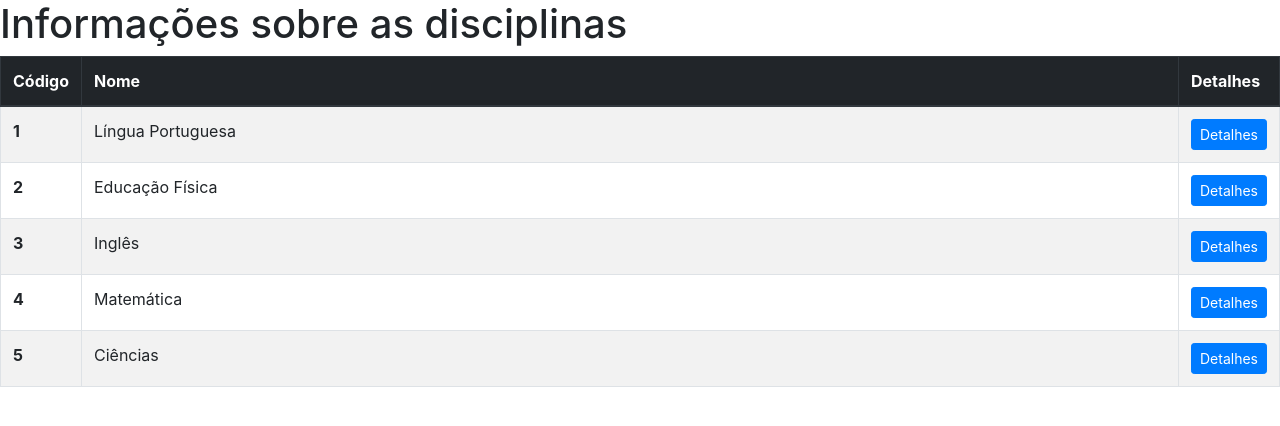
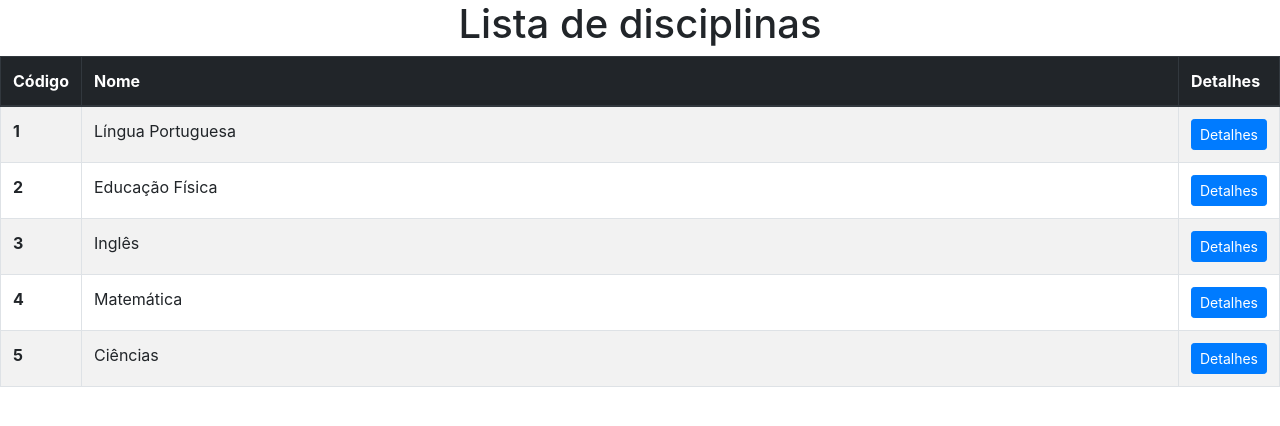
Before and after one commit to mouraoinfo/LPWEB, an Angular app: page / in a window 1280 px wide. Shown: the top 426 px of the page. Built offline with nearby package versions, Linux system fonts and the light colour scheme.

Commit message:
Aprimoramento do titulo

```diff
--- a/src/app/app.component.html
+++ b/src/app/app.component.html
@@ -1,5 +1,5 @@
 
-<h1>Informações sobre as disciplinas</h1>
+<h1 align = 'center'>Lista de disciplinas</h1>
 
 <table class="table table-bordered table-striped table-hover">
     <thead class="thead-dark">
--- a/src/index.html
+++ b/src/index.html
@@ -2,7 +2,7 @@
 <html lang="en">
 <head>
   <meta charset="utf-8">
-  <title>Lista</title>
+  <title>Lista de disciplinas</title>
   <base href="/">
 
   <meta name="viewport" content="width=device-width, initial-scale=1">
```
